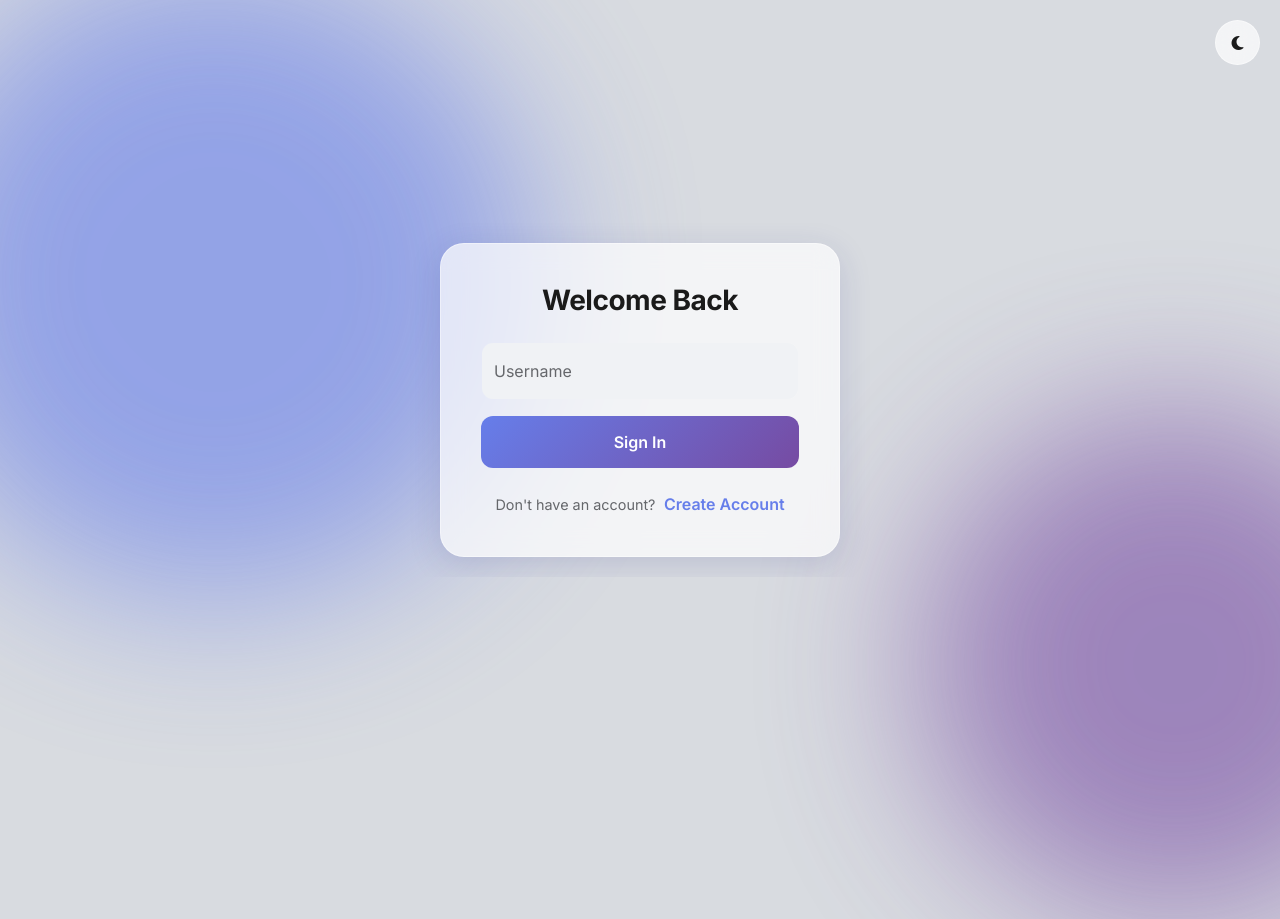
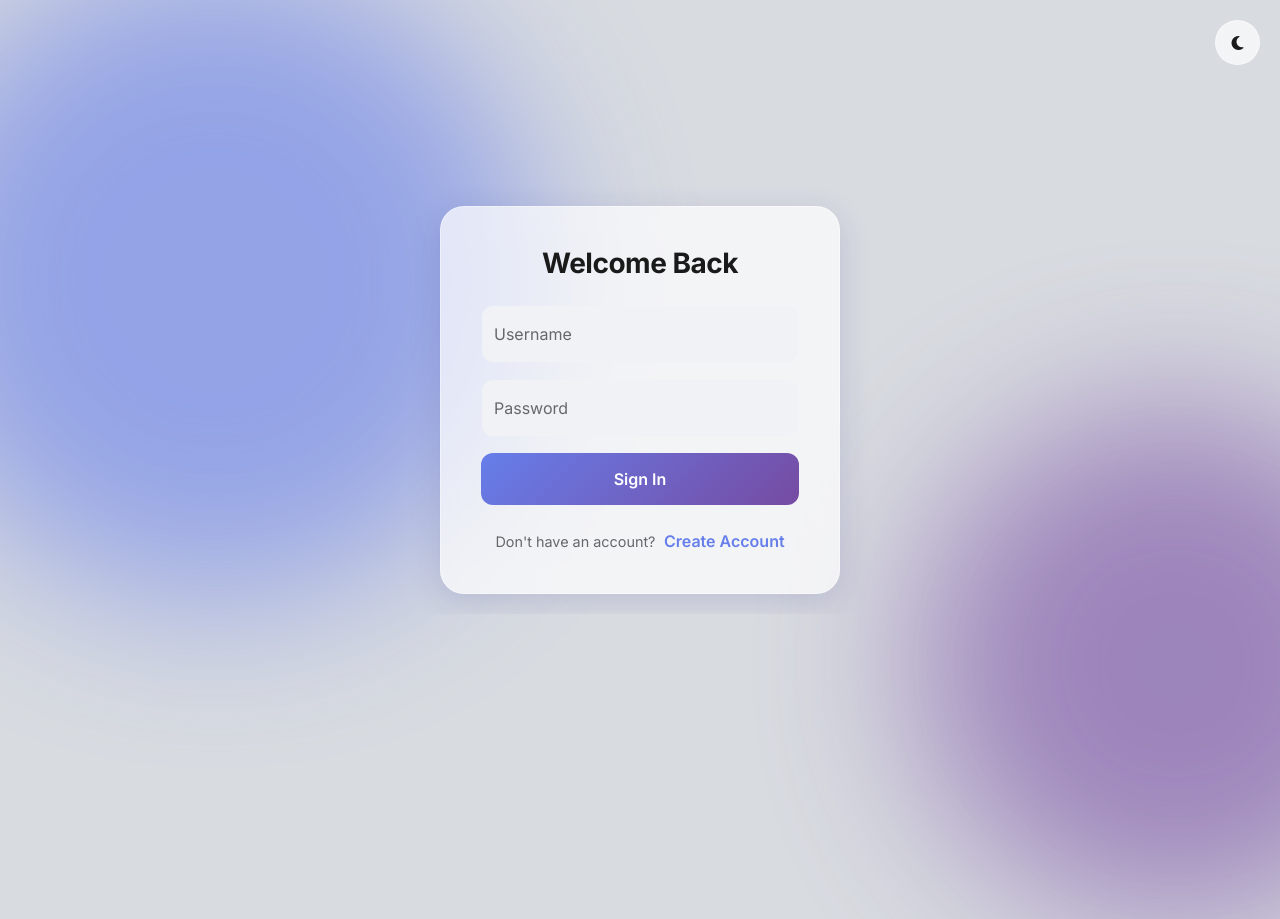
Before and after one commit to Neeraj-0217/real_time_chat_app, a Python web app: template app/templates/auth/login.html in a window 1280 px wide; the page is wider, and only the part inside the window is pictured. Run offline with Jinja, Linux system fonts and the light colour scheme; the template is opened without the code that fills it, so the values that code supplies are empty.

Commit message:
Refactor login form and improve styling

```diff
--- a/app/templates/auth/login.html
+++ b/app/templates/auth/login.html
@@ -232,6 +232,11 @@
                     <label for="usernameInput">Username</label>
                 </div>
 
+                <div class="form-floating mb-3">
+                    <input type="password" name="password" class="form-control" id="passwordInput" placeholder="Password" required>
+                    <label for="passwordInput">Password</label>
+                </div>
+
                 <button type="submit" class="btn btn-primary-gradient w-100 mb-4">
                     Sign In
                 </button>
```
